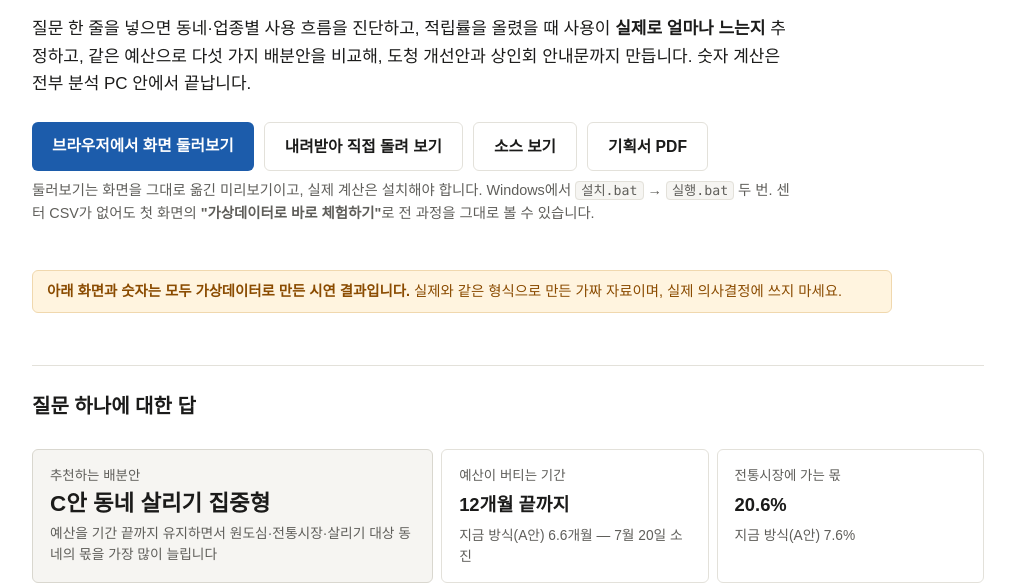
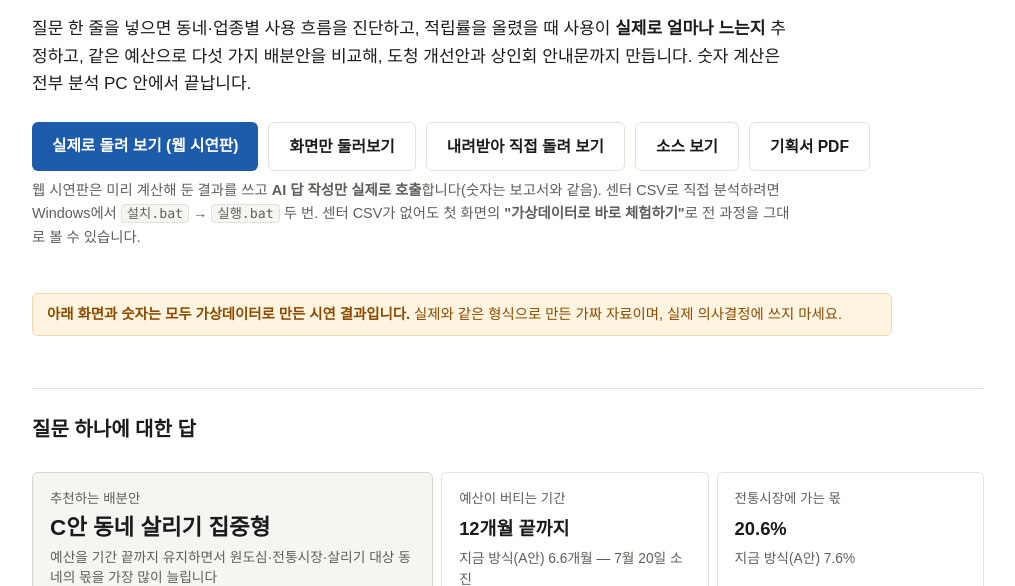
Before and after one commit to yeono1220/jeju-data, a plain HTML site: page index.html in a window 1280 px wide. Shown: the part 214-800 px from the top of the page, without its empty margins (132-1147 px from the left). Drawn offline with Linux system fonts and the light colour scheme.

Commit message:
웹 시연판 링크 추가
Co-Authored-By: Claude Opus 5 <noreply@anthropic.com>
Claude-Session: https://claude.ai/code/session_013wa4STKQk6HjGkvKBDVVCW

```diff
--- a/index.html
+++ b/index.html
@@ -48,12 +48,13 @@ footer{border-top:1px solid #e3e1da;margin-top:56px;padding:22px 0 64px;color:#5
 <p class="lede">탐나는전 캐시백, 감으로 정하지 말고 데이터로 설계합니다.<br>"예산 400억이면 몇 %로 해야 연말까지 안 끊기고, 전통시장 몫이 늘까?"</p>
 <p>질문 한 줄을 넣으면 동네·업종별 사용 흐름을 진단하고, 적립률을 올렸을 때 사용이 <b>실제로 얼마나 느는지</b> 추정하고, 같은 예산으로 다섯 가지 배분안을 비교해, 도청 개선안과 상인회 안내문까지 만듭니다. 숫자 계산은 전부 분석 PC 안에서 끝납니다.</p>
 <div class="cta">
-<a class="btn p" href="demo/">브라우저에서 화면 둘러보기</a>
+<a class="btn p" href="https://jeju-data-impgzzzsb3cey9napjmbql.streamlit.app/">실제로 돌려 보기 (웹 시연판)</a>
+<a class="btn s" href="demo/">화면만 둘러보기</a>
 <a class="btn s" href="https://github.com/yeono1220/jeju-data/archive/refs/heads/main.zip">내려받아 직접 돌려 보기</a>
 <a class="btn s" href="https://github.com/yeono1220/jeju-data">소스 보기</a>
 <a class="btn s" href="https://github.com/yeono1220/jeju-data/raw/main/docs/%EA%B8%B0%ED%9A%8D%EC%84%9C.pdf">기획서 PDF</a>
 </div>
-<p class="muted small">둘러보기는 화면을 그대로 옮긴 미리보기이고, 실제 계산은 설치해야 합니다. Windows에서 <code>설치.bat</code> → <code>실행.bat</code> 두 번. 센터 CSV가 없어도 첫 화면의 <b>"가상데이터로 바로 체험하기"</b>로 전 과정을 그대로 볼 수 있습니다.</p>
+<p class="muted small">웹 시연판은 미리 계산해 둔 결과를 쓰고 <b>AI 답 작성만 실제로 호출</b>합니다(숫자는 보고서와 같음). 센터 CSV로 직접 분석하려면 Windows에서 <code>설치.bat</code> → <code>실행.bat</code> 두 번. 센터 CSV가 없어도 첫 화면의 <b>"가상데이터로 바로 체험하기"</b>로 전 과정을 그대로 볼 수 있습니다.</p>
 </div>
 
 <div class="syn"><b>아래 화면과 숫자는 모두 가상데이터로 만든 시연 결과입니다.</b> 실제와 같은 형식으로 만든 가짜 자료이며, 실제 의사결정에 쓰지 마세요.</div>
```
